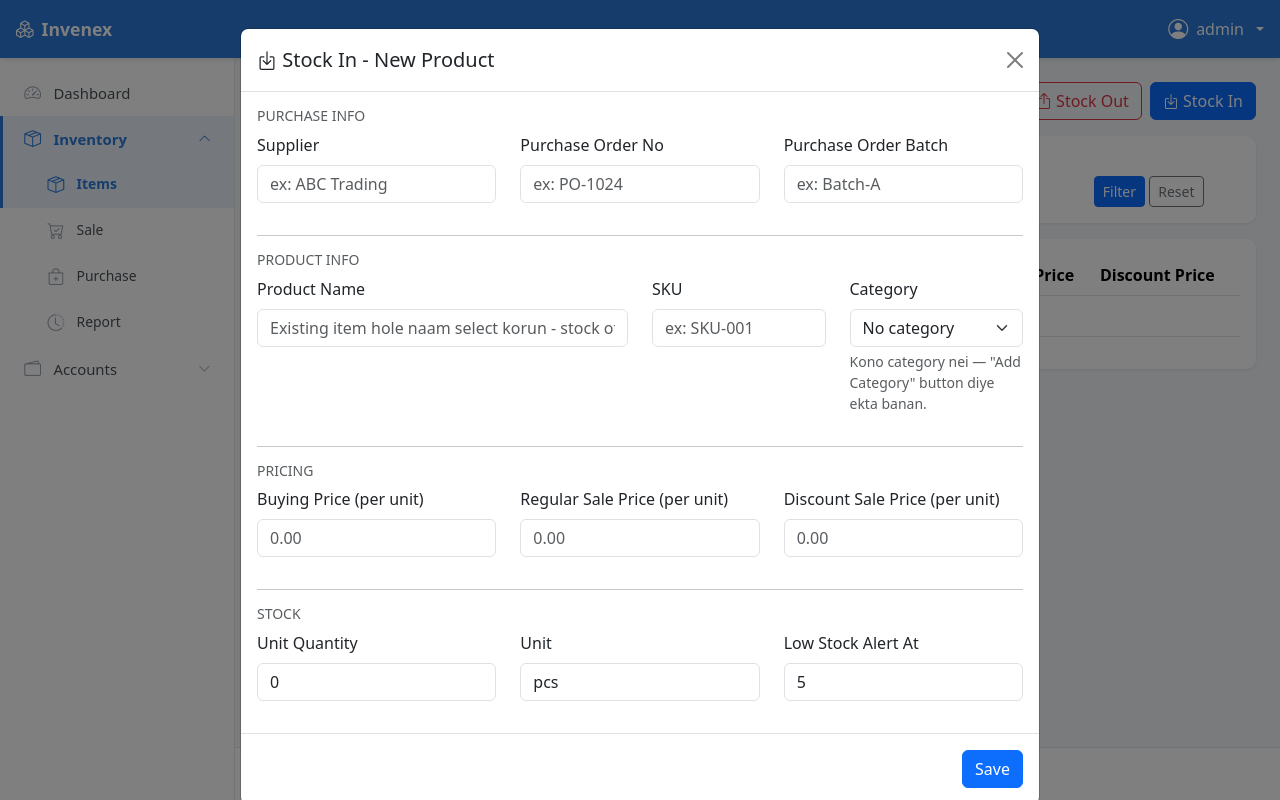
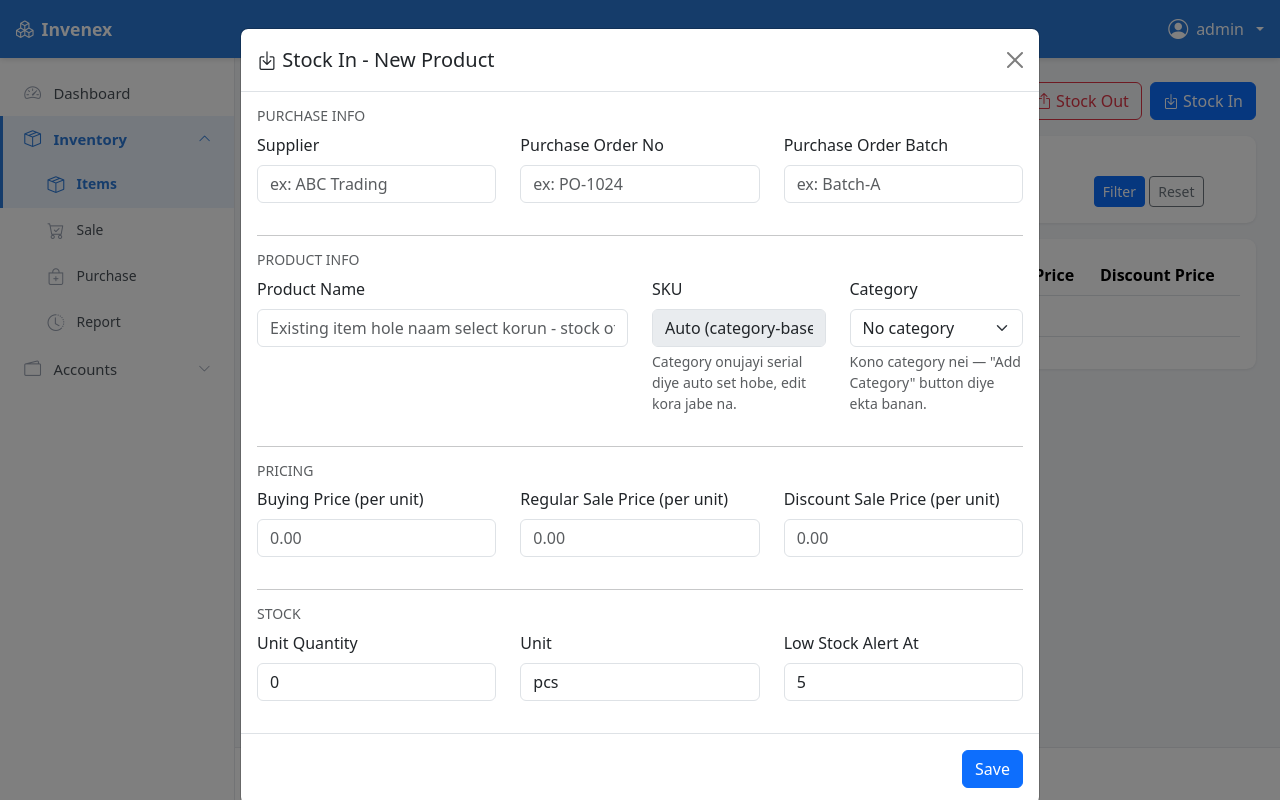
Before and after one commit to ibrahim-monir/invenex, a Flask app: page /inventory in a window 1280 px wide, after a click on "Stock In". Run offline with Flask 3, Linux system fonts and the light colour scheme; the visitor is signed in with stand-in values (Sample User, id 1); data comes from the database, SQL or seed files in the repository; data that the repository does not hold is empty.

Commit message:
Auto-generate SKU from category instead of typing it in
SKU was a free-text field, so it depended on someone remembering a consistent
scheme and typing it correctly every time. New items now get one assigned
automatically: the category's first three letters plus the next free serial
in that category (e.g. Electronics -> ELE-001, ELE-002; no category -> GEN-001).
The field is no longer editable on the Stock In form - it's shown as a disabled
note instead, and the generator itself guarantees uniqueness the same way the
old manual duplicate-check did.

Co-Authored-By: Claude Sonnet 5 <noreply@anthropic.com>

```diff
--- a/app.py
+++ b/app.py
@@ -540,11 +540,21 @@ def export_inventory():
     )
 
 
+def _generate_sku(category_name):
+    """Category prefix + the next free serial in that category, e.g. ELE-003."""
+    prefix = "".join(ch for ch in (category_name or "GEN").upper() if ch.isalnum())[:3] or "GEN"
+    serial = 1
+    while True:
+        candidate = f"{prefix}-{serial:03d}"
+        if not Item.query.filter(func.lower(Item.sku) == candidate.lower()).first():
+            return candidate
+        serial += 1
+
+
 @app.route("/inventory/add", methods=["POST"])
 @login_required
 def add_item():
     name = request.form.get("name", "").strip()
-    sku = request.form.get("sku", "").strip()
     category = request.form.get("category", "").strip()
     unit = request.form.get("unit", "pcs").strip() or "pcs"
     quantity = request.form.get("quantity", "0")
@@ -584,13 +594,9 @@ def add_item():
         flash(f"'{existing.name}' already storage-e chilo - {quantity_int} {existing.unit} notun stock add kora hoyeche.", "success")
         return redirect(url_for("inventory"))
 
-    if sku and Item.query.filter(func.lower(Item.sku) == sku.lower()).first():
-        flash(f"SKU '{sku}' already ekta item-e use hoyeche. Onno SKU diye try korun.", "danger")
-        return redirect(url_for("inventory"))
-
     item = Item(
         name=name,
-        sku=sku or None,
+        sku=_generate_sku(category),
         category=category or None,
         unit=unit,
         quantity=quantity_int,
--- a/templates/inventory.html
+++ b/templates/inventory.html
@@ -204,8 +204,8 @@
           </div>
           <div class="col-md-3 mb-3">
             <label class="form-label">SKU</label>
-            <input type="text" name="sku" id="newItemSku" class="form-control" placeholder="ex: SKU-001">
-            <div id="skuWarning" class="text-danger small mt-1 d-none"><i class="bi bi-exclamation-triangle"></i> Ei SKU already use hocche!</div>
+            <input type="text" class="form-control" value="Auto (category-based)" disabled>
+            <div class="form-text">Category onujayi serial diye auto set hobe, edit kora jabe na.</div>
           </div>
           <div class="col-md-3 mb-3">
             <label class="form-label">Category</label>
@@ -311,22 +311,7 @@
 {% endfor %}
 
 <script>
-  const existingSkus = new Set(
-    {{ all_items | selectattr('sku') | map(attribute='sku') | list | tojson }}.map(s => s.toLowerCase())
-  );
-  const skuInput = document.getElementById('newItemSku');
-  const skuWarning = document.getElementById('skuWarning');
   const stockInSaveBtn = document.getElementById('stockInSaveBtn');
-
-  if (skuInput) {
-    skuInput.addEventListener('input', () => {
-      const val = skuInput.value.trim().toLowerCase();
-      const isDuplicate = val !== '' && existingSkus.has(val);
-      skuWarning.classList.toggle('d-none', !isDuplicate);
-      skuInput.classList.toggle('is-invalid', isDuplicate);
-      if (stockInSaveBtn) stockInSaveBtn.disabled = isDuplicate;
-    });
-  }
 
   const existingItemNames = new Set(
     {{ all_items | map(attribute='name') | list | tojson }}.map(n => n.toLowerCase())
```
